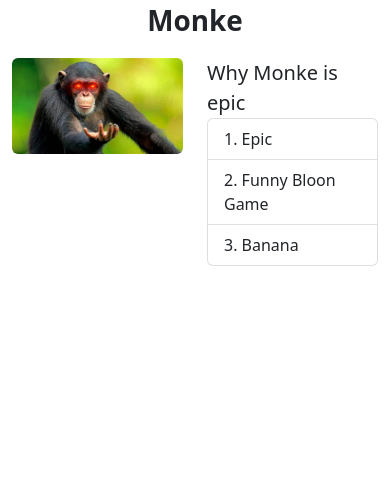
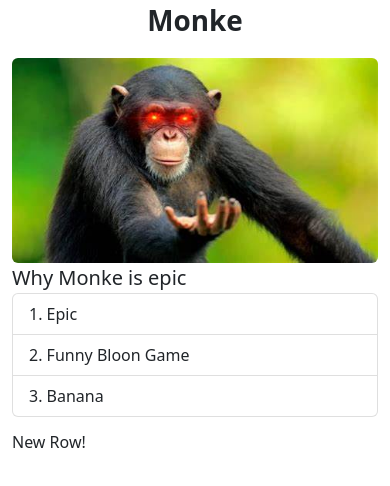
Before and after one commit to tsaxking/intro-web-dev, a website: page lessons/4.1 - HTML/example/monke.html in a window 390 px wide. Drawn offline with nearby package versions, Linux system fonts and the light colour scheme.

Commit message:
Added a console.log explanation and an explanation of how to run stuff in vscode

```diff
--- a/lessons/4.1 - HTML/example/monke.html
+++ b/lessons/4.1 - HTML/example/monke.html
@@ -2,7 +2,7 @@
 <html lang="en">
 
 <head>
-    <title>Title</title>
+    <title>Monke Epic</title>
     <!-- Required meta tags -->
     <meta charset="utf-8">
     <meta name="viewport" content="width=device-width, initial-scale=1, shrink-to-fit=no">
@@ -24,10 +24,10 @@
 
         <div class="container-fluid">
             <div class="row">
-                <div class="col-6">
-                    <img src="monke-static/monke.jpg" alt="Image of monke" class="img-fluid rounded" width="100%">
+                <div class="col-md-6 col-sm-12">
+                    <img src="monke-static/monke.jpg" alt="Image of monke" class="img-fluid rounded" width="100%" id="monke-image">
                 </div>
-                <div class="col-6">
+                <div class="col-md-6 col-sm-12">
                     <div class="text fs-5">Why Monke is epic</div>
                     <ul class="list-group list-group-numbered">
                         <li class="list-group-item">Epic</li>
@@ -35,7 +35,21 @@
                         <li class="list-group-item">Banana</li>
                     </ul>
             </div>
+            <div class="row mt-3">
+                <h1 class="fs-6">New Row!</h1>
+            </div>
         </div>
+        <script>
+            // const monkeImage = document.querySelector("#monke-image");
+            // setInterval(_ => {
+            //     const { top, left } = monkeImage.getBoundingClientRect();
+            //     const getRand = _ => 10 * (Math.random() - 0.5);
+
+            //     monkeImage.style.top = getRand() + "px"; //+ top + "px";
+            //     monkeImage.style.left = getRand() + "px";//+ left + "px";
+            // }, 100);
+
+        </script>
     </main>
     <footer>
         <!-- place footer here -->
--- /dev/null
+++ b/lessons/5 - Javascript/5.1 -  Intro and Types/2 - console.log.js
@@ -0,0 +1,6 @@
+// Console.log logs stuff to the command line
+// If you are running things in VS Code then it will log stuff to the terminal where you ran the file
+// If you are running them in powershell or the windows terminal or command prompt, it will log stuff there
+// If you are running JavaScript in a browser and you console.log something it will show up in the console tab of dev tools
+// See where this gets logged to
+console.log("Hello World");
--- a/lessons/5 - Javascript/5.1 -  Intro and Types/3 - numbers.js
+++ b/lessons/5 - Javascript/5.1 -  Intro and Types/4 - numbers.js
@@ -3,7 +3,7 @@
 // For example:
 const foo = 1;
 
-// You can combine numbers using +, -, *, /, ** (exponents), and % (remainder.
+// You can combine numbers using +, -, *, /, ** (exponents), and % (remainder).
 
 // If you try turning something that isn’t a number into a number it will turn into NaN or not a number which is actually a number.
 const str = "string";
```
Also changed, not shown: lessons/5 - Javascript/5.0 - Running JS Files/helloWorld.js (added, +11 -0 lines), lessons/5 - Javascript/5.1 -  Intro and Types/3 - strings.js (renamed from lessons/5 - Javascript/5.1 -  Intro and Types/2 - strings.js), lessons/5 - Javascript/5.1 -  Intro and Types/3.1 - string-project.js (renamed from lessons/5 - Javascript/5.1 -  Intro and Types/2.1 - string-project.js), lessons/5 - Javascript/5.1 -  Intro and Types/3.2 - string-project-solution.js (renamed from lessons/5 - Javascript/5.1 -  Intro and Types/2.2 - string-project-solution.js), lessons/5 - Javascript/5.1 -  Intro and Types/4.1 - number-project.js (renamed from lessons/5 - Javascript/5.1 -  Intro and Types/3.1 - number-project.js), lessons/5 - Javascript/5.1 -  Intro and Types/4.2 - number-project-solution.js (renamed from lessons/5 - Javascript/5.1 -  Intro and Types/3.2 - number-project-solution.js), lessons/5 - Javascript/5.1 -  Intro and Types/5 - boolean.js (renamed from lessons/5 - Javascript/5.1 -  Intro and Types/4 - boolean.js), lessons/5 - Javascript/5.1 -  Intro and Types/5.1 - boolean-project.js (renamed from lessons/5 - Javascript/5.1 -  Intro and Types/4.1 - boolean-project.js), lessons/5 - Javascript/5.1 -  Intro and Types/5.2 - boolean-project-solution.js (renamed from lessons/5 - Javascript/5.1 -  Intro and Types/4.2 - boolean-project-solution.js), lessons/5 - Javascript/5.1 -  Intro and Types/6 - other primitives.js (renamed from lessons/5 - Javascript/5.1 -  Intro and Types/5 - other primitives.js).
